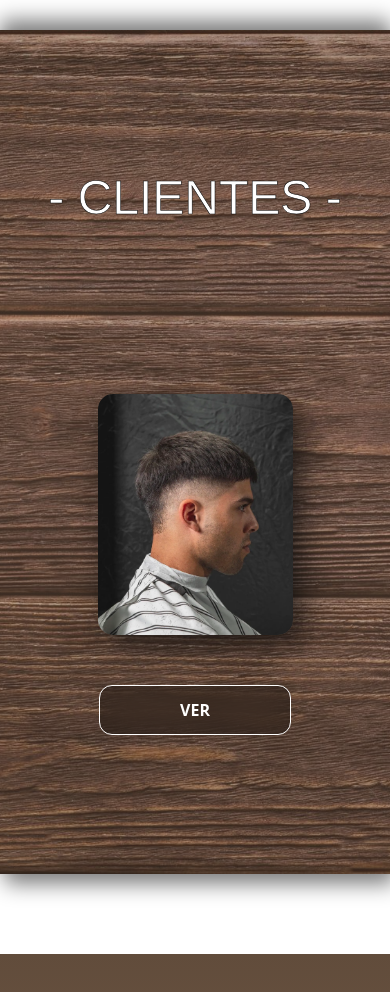
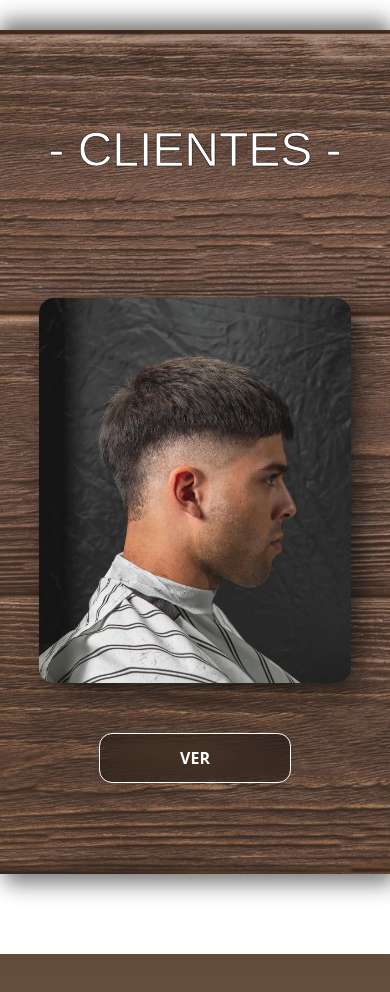
Before and after one commit to LucasGlave/DonBasilio, a React (Create React App) app: page / in a window 390 px wide. Shown: the part 1818-2810 px from the top of the page. Built offline with nearby package versions, Linux system fonts and the light colour scheme; a web font is replaced by a local one.

Commit message:
add button navigation modal

```diff
--- a/src/componentes/Clientes/Clientes.scss
+++ b/src/componentes/Clientes/Clientes.scss
@@ -20,8 +20,8 @@
       gap: 5%;
       position: relative;
       img {
-        width: 25%;
-        height: 25%;
+        width: 35%;
+        height: 35%;
         border-radius: 15px;
         position: relative;
         object-fit: cover;
@@ -66,33 +66,21 @@
     gap: 30px;
     .images{
         img{
-            width: 20% !important;
-            height: 20% !important;
+            width: 35% !important;
+            height: 35% !important;
         }
     }
   }
 }
 
-@media (min-width: 900px) and (max-width: 1000px) {
-    #CLIENTES{
-      gap: 30px;
-      .images{
-          img{
-              width: 30% !important;
-              height: 30% !important;
-          }
-      }
-    }
-  }
-
-@media (max-width: 900px) {
+@media (max-width: 1000px) {
     #CLIENTES{
         gap: 20px !important;
     }
   .images {
     img {
-      width: 35% !important;
-      height: 35% !important;
+      width: 40% !important;
+      height: 40% !important;
     }
   }
 }
@@ -102,9 +90,10 @@
         gap: 20px !important;
     }
   .images {
+    height: 100%;
     img {
-      width: 50% !important;
-      height: 50% !important;
+      width: 80% !important;
+      height: 100% !important;
     }
     .img2 {
       display: none;
--- a/src/componentes/ModalCl/ModalCalendly.js
+++ b/src/componentes/ModalCl/ModalCalendly.js
@@ -24,6 +24,9 @@ const ModalCalendly = () => {
               </svg>
               VOLVER
             </button>
+            <button onClick={handleClose} className="buttonInicio">
+              INICIO
+            </button>
       </Modal>
     </div>
 
--- a/src/componentes/ModalCl/ModalCl.scss
+++ b/src/componentes/ModalCl/ModalCl.scss
@@ -48,6 +48,7 @@
   position: relative;
 }
 .buttonBack{
+  box-shadow: #000;
   position: absolute;
   top: 3%;
   left: 0;
@@ -60,7 +61,9 @@
   justify-content: center;
   gap: 4px;
 }
-
+.buttonInicio {
+  display: none;
+}
 .modal-header {
   border-bottom: none;
   display: flex;
@@ -112,46 +115,19 @@
   }
 }
 
-////////
-
-// .modal-calendly {
-//   background: transparent;
-//   .modal-content{
-//     width: 100%;
-//     height: 100%;
-//     background: transparent;
-//   }
-//   .modalFlex{
-//     width: 100%;
-//     height: 100%;
-//   }
-//   .modal-open{
-//     width: 100%;
-//     height: 100%;
-//   }
-//   .calendlyCard{
-//     display: flex;
-//     align-items: center;
-//     justify-content: center;
-//   }
-//   iframe{
-//     width: 100vw;
-//     height: 100vh;
-//   }
-//   .modal-dialog{
-//     width: 100vw;
-//     height: 100vh;
-//   }
-// }
-
 //Mostrar Lucas
-@media (max-width: 650px) {
+@media (max-width: 648px) {
   .modalFlex{
     .buttonBack{
+      display: none;
+    }
+    .buttonInicio{
+      display: flex;
       border-radius: 10px;
       background: linear-gradient(90deg,transparent, #9595954a, transparent);
       position: fixed;
-      top: 8%;
+      top: 12%;
+      right: 3%;
       backdrop-filter: blur(20px);
       fill: #000;
       color: #000;
@@ -181,8 +157,8 @@
     }
   }
   .modalFlex{
-    .buttonBack{
-      top: 5%;
+    .buttonInicio{
+      top: 8%;
     }
   }
 }
```
